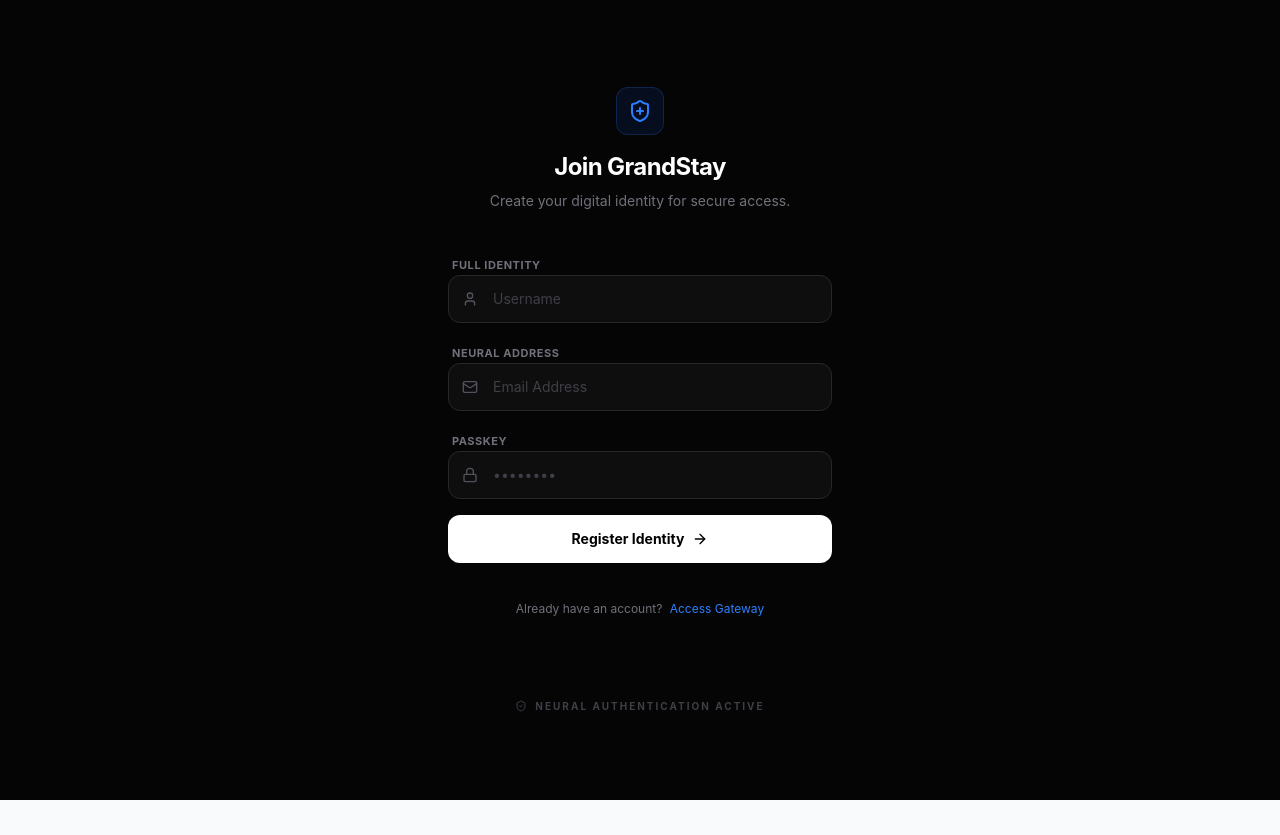
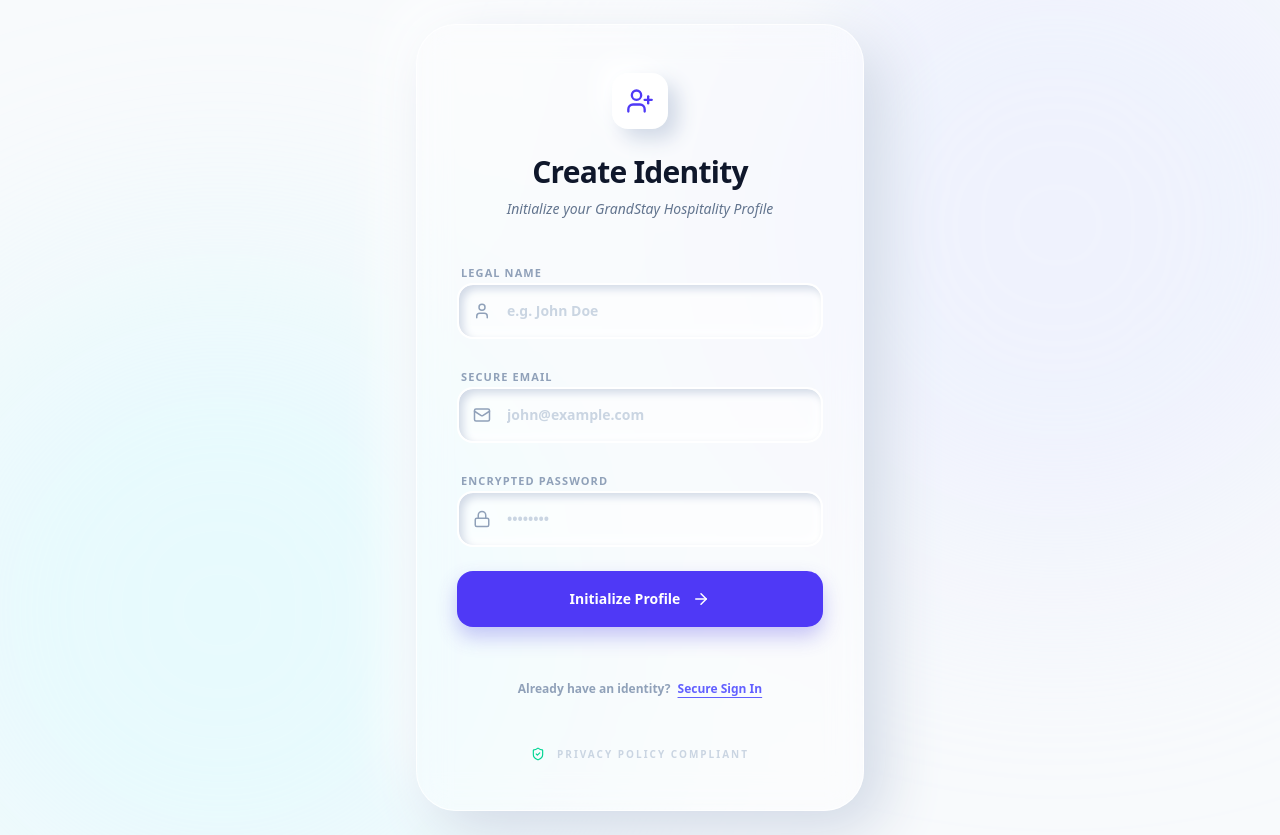
Before and after one commit to gopi-cyber/My-Hotel-Management-System, a Next.js app: page /register in a window 1280 px wide. Before the commit the page ends 800 px from the top, so only its background shows below. Built offline with nearby package versions, Linux system fonts and the light colour scheme.

Commit message:
fix: resolve interaction blockers via pointer-events and finalize 3D white theme for Register and Modals

```diff
--- a/app/dashboard/page.tsx
+++ b/app/dashboard/page.tsx
@@ -44,8 +44,8 @@ export default function Dashboard() {
   return (
     <main className="flex min-h-screen bg-slate-50 text-slate-800 overflow-hidden font-sans">
       {/* Mesh Decor */}
-      <div className="absolute top-[-15%] right-[-10%] h-[700px] w-[700px] rounded-full bg-indigo-100/40 blur-[120px]" />
-      <div className="absolute bottom-[-15%] left-[-10%] h-[700px] w-[700px] rounded-full bg-cyan-100/40 blur-[120px]" />
+      <div className="absolute top-[-15%] right-[-10%] h-[700px] w-[700px] rounded-full bg-indigo-100/40 blur-[120px] pointer-events-none z-0" />
+      <div className="absolute bottom-[-15%] left-[-10%] h-[700px] w-[700px] rounded-full bg-cyan-100/40 blur-[120px] pointer-events-none z-0" />
 
       {/* Glass Sidebar */}
       <aside className="z-20 w-72 glass-morphism border-r border-white/60 flex flex-col p-8 space-y-10 h-screen">
--- a/app/page.tsx
+++ b/app/page.tsx
@@ -46,9 +46,9 @@ export default function LoginPage() {
 
     return (
         <main className="relative flex min-h-screen w-full flex-col items-center justify-center bg-slate-50 overflow-hidden p-6 font-sans">
-            {/* Mesh Gradient Background Decor */}
-            <div className="absolute top-[-10%] right-[-10%] h-[500px] w-[500px] rounded-full bg-indigo-100/50 blur-[100px]" />
-            <div className="absolute bottom-[-10%] left-[-10%] h-[500px] w-[500px] rounded-full bg-cyan-100/50 blur-[100px]" />
+            {/* Mesh Gradient Decor */}
+            <div className="absolute top-[-15%] right-[-10%] h-[700px] w-[700px] rounded-full bg-indigo-100/40 blur-[120px] pointer-events-none z-0" />
+            <div className="absolute bottom-[-15%] left-[-10%] h-[700px] w-[700px] rounded-full bg-cyan-100/40 blur-[120px] pointer-events-none z-0" />
 
             <div className="glass-card z-10 w-full max-w-md rounded-[2.5rem] p-10 py-12">
                 <div className="mb-10 text-center">
--- a/app/receptionist/page.tsx
+++ b/app/receptionist/page.tsx
@@ -31,8 +31,8 @@ export default function ReceptionistDashboard() {
     return (
         <main className="flex min-h-screen bg-slate-50 text-slate-800 overflow-hidden font-sans">
             {/* Mesh decor */}
-            <div className="absolute top-[-20%] right-[-10%] h-[800px] w-[800px] rounded-full bg-cyan-100/30 blur-[120px]" />
-            <div className="absolute bottom-[-20%] left-[-10%] h-[800px] w-[800px] rounded-full bg-indigo-100/30 blur-[120px]" />
+            <div className="absolute top-[-20%] right-[-10%] h-[800px] w-[800px] rounded-full bg-cyan-100/30 blur-[120px] pointer-events-none z-0" />
+            <div className="absolute bottom-[-20%] left-[-10%] h-[800px] w-[800px] rounded-full bg-indigo-100/30 blur-[120px] pointer-events-none z-0" />
 
             {/* Glass Side Navigation */}
             <aside className="z-20 w-72 glass-morphism border-r border-white/60 flex flex-col p-8 space-y-10">
--- a/app/register/page.tsx
+++ b/app/register/page.tsx
@@ -4,7 +4,7 @@ import { useDispatch } from 'react-redux';
 import { registerUser } from '@/lib/features/userSlice';
 import { AppDispatch } from '@/lib/store';
 import { useRouter } from 'next/navigation';
-import { Hotel, User, Lock, Mail, ArrowRight, ShieldPlus, ShieldCheck } from 'lucide-react';
+import { Hotel, User, Lock, Mail, ArrowRight, ShieldPlus, ShieldCheck, UserPlus } from 'lucide-react';
 import Link from 'next/link';
 
 export default function RegisterPage() {
@@ -29,59 +29,68 @@ export default function RegisterPage() {
     };
 
     return (
-        <main className="relative flex min-h-screen w-full flex-col items-center justify-center bg-[#050505] dotted-circle-bg overflow-hidden p-6">
-            <div className="circular-glow top-[-10%] left-[-10%]" />
-            <div className="circular-glow bottom-[-10%] right-[-10%]" />
+        <main className="relative flex min-h-screen w-full flex-col items-center justify-center bg-slate-50 overflow-hidden p-6 font-sans">
+            {/* Mesh decor */}
+            <div className="absolute top-[-15%] right-[-10%] h-[700px] w-[700px] rounded-full bg-indigo-100/40 blur-[120px] pointer-events-none z-0" />
+            <div className="absolute bottom-[-15%] left-[-10%] h-[700px] w-[700px] rounded-full bg-cyan-100/40 blur-[120px] pointer-events-none z-0" />
 
-            <div className="z-10 w-full max-w-sm">
+            <div className="glass-card z-10 w-full max-w-md rounded-[2.5rem] p-10 py-12">
+                <style jsx>{`
+                    .glass-card {
+                        background: rgba(255, 255, 255, 0.4);
+                        backdrop-filter: blur(16px);
+                        border: 1px solid rgba(255, 255, 255, 0.8);
+                        box-shadow: 20px 20px 60px #d1d9e6, -20px -20px 60px #ffffff;
+                    }
+                `}</style>
                 <div className="mb-10 text-center">
-                    <div className="inline-flex h-12 w-12 items-center justify-center rounded-xl bg-blue-600/10 border border-blue-500/20 mb-4">
-                        <ShieldPlus className="text-blue-500" size={24} />
+                    <div className="inline-flex h-14 w-14 items-center justify-center rounded-2xl bg-white shadow-[10px_10px_20px_#d1d9e6,-10px_-10px_20px_#ffffff] mb-6">
+                        <UserPlus className="text-indigo-600" size={28} />
                     </div>
-                    <h1 className="text-2xl font-bold tracking-tight text-white">Join GrandStay</h1>
-                    <p className="mt-2 text-sm text-zinc-500">Create your digital identity for secure access.</p>
+                    <h1 className="text-3xl font-bold tracking-tight text-slate-900 leading-tight">Create Identity</h1>
+                    <p className="mt-2 text-sm font-medium text-slate-500 italic">Initialize your GrandStay Hospitality Profile</p>
                 </div>
 
-                <form onSubmit={handleSubmit} className="space-y-4">
-                    <div className="space-y-1.5">
-                        <label className="text-[11px] font-bold uppercase tracking-wider text-zinc-500 ml-1">Full Identity</label>
-                        <div className="relative">
-                            <User className="absolute left-3.5 top-1/2 -translate-y-1/2 text-zinc-600" size={16} />
+                <form onSubmit={handleSubmit} className="space-y-6">
+                    <div className="space-y-2 text-left">
+                        <label className="text-[11px] font-bold uppercase tracking-widest text-slate-400 ml-1">Legal Name</label>
+                        <div className="relative group">
+                            <User className="absolute left-4 top-1/2 -translate-y-1/2 text-slate-400 group-focus-within:text-indigo-500 transition-colors" size={18} />
                             <input
                                 type="text"
                                 value={username}
                                 onChange={(e) => setUsername(e.target.value)}
-                                className="w-full h-12 rounded-xl border border-zinc-800 bg-zinc-900/50 pl-11 pr-4 text-sm text-white placeholder:text-zinc-700 outline-none focus:border-blue-500/50 focus:ring-1 focus:ring-blue-500/20 transition-all"
-                                placeholder="Username"
+                                className="w-full h-14 rounded-2xl border-2 border-white bg-white/50 pl-12 pr-4 text-sm font-semibold text-slate-800 placeholder:text-slate-300 shadow-[inset_4px_4px_8px_#d1d9e6,inset_-4px_-4px_8px_#ffffff] outline-none focus:border-indigo-100 transition-all"
+                                placeholder="e.g. John Doe"
                                 required
                             />
                         </div>
                     </div>
 
-                    <div className="space-y-1.5">
-                        <label className="text-[11px] font-bold uppercase tracking-wider text-zinc-500 ml-1">Neural Address</label>
-                        <div className="relative">
-                            <Mail className="absolute left-3.5 top-1/2 -translate-y-1/2 text-zinc-600" size={16} />
+                    <div className="space-y-2 text-left">
+                        <label className="text-[11px] font-bold uppercase tracking-widest text-slate-400 ml-1">Secure Email</label>
+                        <div className="relative group">
+                            <Mail className="absolute left-4 top-1/2 -translate-y-1/2 text-slate-400 group-focus-within:text-indigo-500 transition-colors" size={18} />
                             <input
                                 type="email"
                                 value={email}
                                 onChange={(e) => setEmail(e.target.value)}
-                                className="w-full h-12 rounded-xl border border-zinc-800 bg-zinc-900/50 pl-11 pr-4 text-sm text-white placeholder:text-zinc-700 outline-none focus:border-blue-500/50 focus:ring-1 focus:ring-blue-500/20 transition-all"
-                                placeholder="Email Address"
+                                className="w-full h-14 rounded-2xl border-2 border-white bg-white/50 pl-12 pr-4 text-sm font-semibold text-slate-800 placeholder:text-slate-300 shadow-[inset_4px_4px_8px_#d1d9e6,inset_-4px_-4px_8px_#ffffff] outline-none focus:border-indigo-100 transition-all"
+                                placeholder="john@example.com"
                                 required
                             />
                         </div>
                     </div>
 
-                    <div className="space-y-1.5">
-                        <label className="text-[11px] font-bold uppercase tracking-wider text-zinc-500 ml-1">Passkey</label>
-                        <div className="relative">
-                            <Lock className="absolute left-3.5 top-1/2 -translate-y-1/2 text-zinc-600" size={16} />
+                    <div className="space-y-2 text-left">
+                        <label className="text-[11px] font-bold uppercase tracking-widest text-slate-400 ml-1">Encrypted Password</label>
+                        <div className="relative group">
+                            <Lock className="absolute left-4 top-1/2 -translate-y-1/2 text-slate-400 group-focus-within:text-indigo-500 transition-colors" size={18} />
                             <input
                                 type="password"
                                 value={password}
                                 onChange={(e) => setPassword(e.target.value)}
-                                className="w-full h-12 rounded-xl border border-zinc-800 bg-zinc-900/50 pl-11 pr-4 text-sm text-white placeholder:text-zinc-700 outline-none focus:border-blue-500/50 focus:ring-1 focus:ring-blue-500/20 transition-all"
+                                className="w-full h-14 rounded-2xl border-2 border-white bg-white/50 pl-12 pr-4 text-sm font-semibold text-slate-800 placeholder:text-slate-300 shadow-[inset_4px_4px_8px_#d1d9e6,inset_-4px_-4px_8px_#ffffff] outline-none focus:border-indigo-100 transition-all"
                                 placeholder="••••••••"
                                 required
                             />
@@ -90,21 +99,21 @@ export default function RegisterPage() {
 
                     <button
                         type="submit"
-                        className="flex w-full items-center justify-center gap-2 h-12 rounded-xl bg-white text-black text-sm font-bold hover:bg-zinc-200 transition-all active:scale-[0.98]"
+                        className="w-full h-14 rounded-2xl bg-indigo-600 text-sm font-bold text-white shadow-[0_10px_20px_rgba(79,70,229,0.3)] hover:bg-indigo-500 hover:translate-y-[-2px] active:translate-y-[0px] transition-all flex items-center justify-center gap-3"
                     >
-                        Register Identity <ArrowRight size={16} />
+                        Initialize Profile <ArrowRight size={18} />
                     </button>
 
-                    <div className="pt-4 text-center">
-                        <Link href="/" className="text-xs text-zinc-500 hover:text-white transition-colors">
-                            Already have an account? <span className="text-blue-500 ml-1">Access Gateway</span>
+                    <div className="pt-6 text-center">
+                        <Link href="/" className="text-xs font-semibold text-slate-400 hover:text-indigo-600 transition-colors">
+                            Already have an identity? <span className="text-indigo-500 underline underline-offset-4 ml-1">Secure Sign In</span>
                         </Link>
                     </div>
                 </form>
 
-                <div className="mt-20 flex items-center justify-center gap-2 text-[10px] font-bold uppercase tracking-[0.2em] text-zinc-700">
-                    <ShieldCheck size={12} />
-                    <span>Neural Authentication Active</span>
+                <div className="mt-12 flex items-center justify-center gap-3 text-[10px] font-bold uppercase tracking-[0.2em] text-slate-300">
+                    <ShieldCheck size={14} className="text-emerald-400" />
+                    <span>Privacy Policy Compliant</span>
                 </div>
             </div>
         </main>
```
Also changed, not shown: src/components/Admin/RoomModal.tsx (+43 -48 lines).
